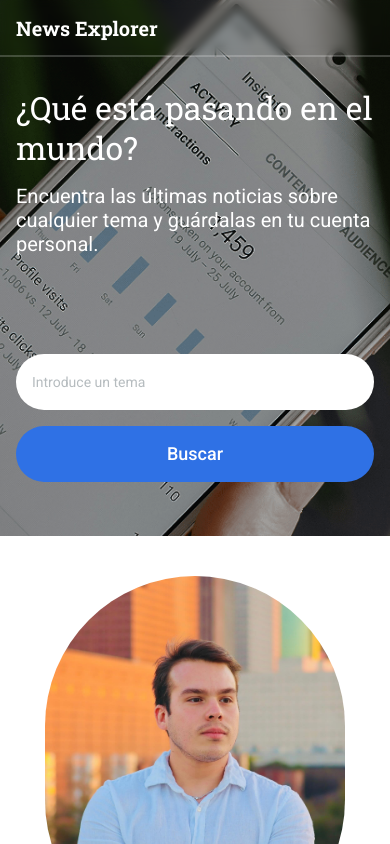
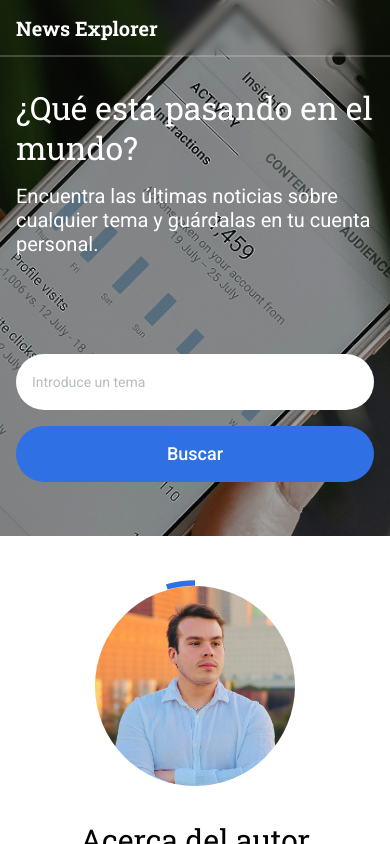
Before and after one commit to victoralfonsoulloa/news-explorer-frontend, a Next.js app: page / in a window 390 px wide. Shown: the top 844 px of the page. Built offline with nearby package versions, Linux system fonts and the light colour scheme.

Commit message:
feat: add animated SVG border to about section

```diff
--- a/src/components/About.tsx
+++ b/src/components/About.tsx
@@ -6,13 +6,31 @@ import Slider from "./Slider";
 export default function About() {
   return (
     <section className="about flex">
-      <Image
-        src="/about.jpg"
-        width={464}
-        height={464}
-        alt="Profile picture"
-        className="about__photo rounded-full"
-      />
+      <div className="svg-wrapper">
+        <svg
+          width="100%"
+          height="100%"
+          viewBox="0 0 320 320"
+          className="svg-border"
+        >
+          <rect
+            x="10"
+            y="10"
+            width="300"
+            height="300"
+            rx="150"
+            ry="150"
+            className="shape"
+          />
+        </svg>
+        <Image
+          src="/about.jpg"
+          width={300}
+          height={300}
+          alt="Profile picture"
+          className="about__photo"
+        />
+      </div>
       <div className="about__info flex flex-col w-[600px]">
         <h3 className={`about__title ${robotoSlab.className}`}>
           Acerca del autor
--- a/src/styles/about.css
+++ b/src/styles/about.css
@@ -8,11 +8,46 @@
 }
 
 .about__photo {
-  max-width: 320px;
-  min-width: 288px;
+  position: absolute;
+  top: 50%;
+  left: 50%;
+  transform: translate(-50%, -50%);
+  width: 300px;
+  height: 300px;
   object-fit: cover;
-  object-position: center;
+  object-position: center center;
+  border-radius: 50%;
+  z-index: 1;
+  aspect-ratio: 1/1;
+}
+
+.svg-wrapper {
+  position: relative;
+  width: 320px;
+  height: 320px;
   align-self: center;
+}
+
+.svg-border {
+  position: absolute;
+  top: 0;
+  left: 0;
+  z-index: 2;
+}
+
+.shape {
+  stroke-dasharray: 150 1000;
+  stroke-dashoffset: -900;
+  stroke-width: 8px;
+  fill: transparent;
+  stroke: var(--button-primary);
+  transition: stroke-width 1s, stroke-dashoffset 1s, stroke-dasharray 1s;
+}
+
+.shape:hover {
+  stroke-width: 2px;
+  stroke-dashoffset: 0;
+  stroke-dasharray: 950;
 }
 
 .about__info {
@@ -38,9 +73,14 @@
     column-gap: 26px;
   }
 
+  .svg-wrapper {
+    width: 320px;
+    height: 320px;
+  }
+
   .about__photo {
-    max-width: 350px;
-    min-width: 300px;
+    width: 300px;
+    height: 300px;
   }
 
   .about__info {
@@ -66,9 +106,14 @@
     text-align: center;
   }
 
+  .svg-wrapper {
+    width: 280px;
+    height: 280px;
+  }
+
   .about__photo {
-    max-width: 300px;
-    min-width: 270px;
+    width: 260px;
+    height: 260px;
   }
 }
 
@@ -83,7 +128,37 @@
     min-width: 288px;
   }
 
+  .svg-wrapper {
+    width: 250px !important;
+    height: 250px !important;
+  }
+
   .about__photo {
-    width: 100%;
+    width: 230px !important;
+    height: 230px !important;
   }
 }
+
+@media screen and (max-width: 480px) {
+  .svg-wrapper {
+    width: 220px !important;
+    height: 220px !important;
+  }
+
+  .about__photo {
+    width: 200px !important;
+    height: 200px !important;
+  }
+}
+
+@media screen and (max-width: 360px) {
+  .svg-wrapper {
+    width: 200px !important;
+    height: 200px !important;
+  }
+
+  .about__photo {
+    width: 180px !important;
+    height: 180px !important;
+  }
+}
```
